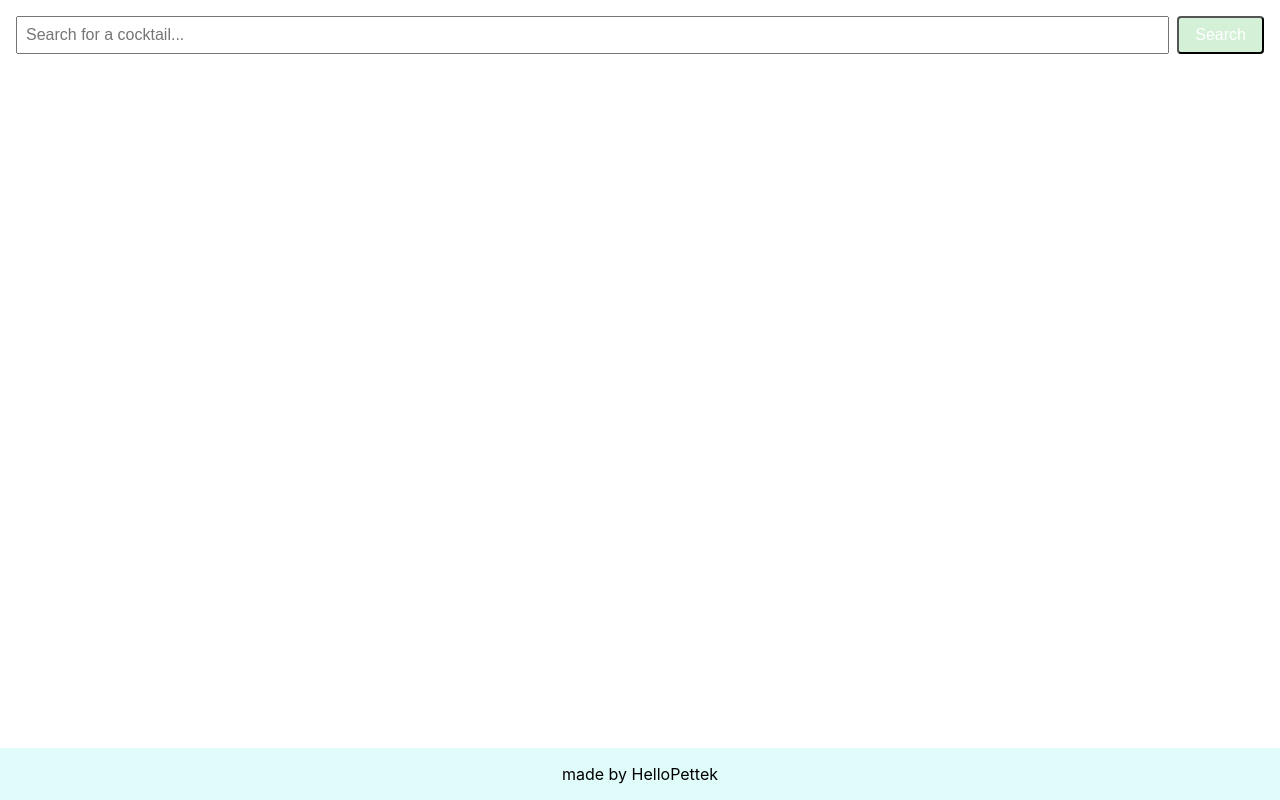
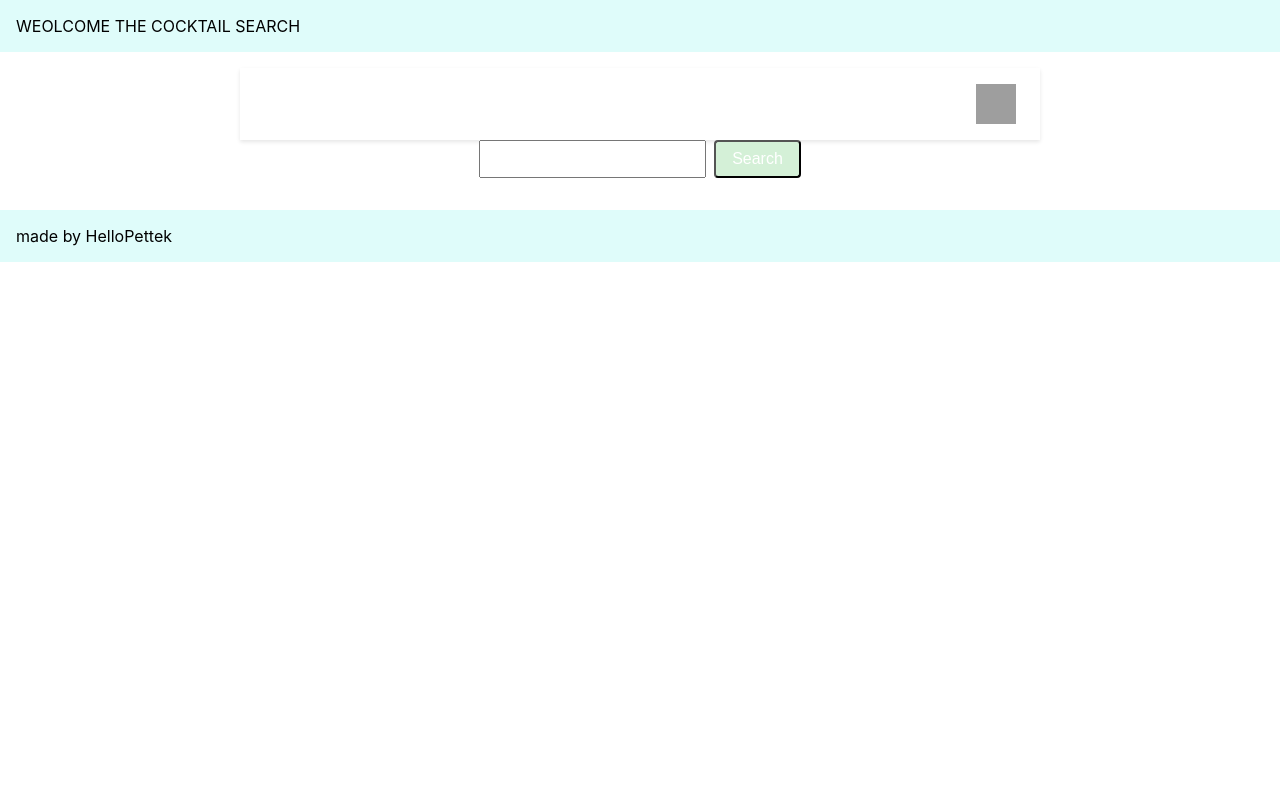
Before and after one commit to petekgithub/cocktailviewer, a Next.js app: page / in a window 1280 px wide. Built offline with nearby package versions, Linux system fonts and the light colour scheme; grey boxes are pictures that could not be loaded.

Commit message:
cocktail-searchPage-basket-update

```diff
--- a/src/components/CocktailCard/CocktailCard.module.scss
+++ b/src/components/CocktailCard/CocktailCard.module.scss
@@ -1,3 +1,4 @@
+// styles/CocktailCard.module.scss
 .card {
   border: 1px solid #ccc;
   border-radius: 8px;
--- a/src/components/CocktailCard/CocktailCard.tsx
+++ b/src/components/CocktailCard/CocktailCard.tsx
@@ -1,3 +1,4 @@
+// components/CocktailCard.tsx
 import Image from "next/image";
 import styles from "./CocktailCard.module.scss";
 import { Cocktail } from "@/interfaces/interfaces";
--- a/src/components/Layout/Layout.tsx
+++ b/src/components/Layout/Layout.tsx
@@ -1,28 +1,25 @@
+// components/Layout/Layout.tsx
+import { ReactNode } from "react";
 import Head from "next/head";
-import { ReactNode } from "react";
 import styles from "./Layout.module.scss";
-import NavBar from "../NavBar/NavBar";
 
 interface LayoutProps {
+  title: string;
   children: ReactNode;
-  title?: string;
 }
 
-const Layout = ({ children, title = "CocktailViewer" }: LayoutProps) => {
+const Layout = ({ title, children }: LayoutProps) => {
   return (
-    <div className={styles.layout}>
+    <>
       <Head>
         <title>{title}</title>
-        <meta
-          name="description"
-          content="The CocktailViewer app using the CocktailDB API with NextJS and Sass"
-        />
-        <meta name="viewport" content="width=device-width, initial-scale=1" />
-        <link rel="icon" href="/favicon.ico" />
       </Head>
-      <main className={styles.main}>{children}</main>
-      <footer className={styles.footer}>made by HelloPettek</footer>
-    </div>
+      <div className={styles.container}>
+        <header className={styles.header}>WEOLCOME THE COCKTAIL SEARCH</header>
+        <main className={styles.main}>{children}</main>
+        <footer className={styles.footer}>made by HelloPettek</footer>
+      </div>
+    </>
   );
 };
 
--- /dev/null
+++ b/src/components/NavBar/NavBar.module.scss
@@ -0,0 +1,37 @@
+// components/NavBar.module.scss
+.navbar {
+  display: flex;
+  justify-content: space-between;
+  align-items: center;
+  padding: 1rem;
+  background-color: #fff;
+  box-shadow: 0 2px 4px rgba(0, 0, 0, 0.1);
+  width: 100%;
+  max-width: 800px;
+  margin: 0 auto;
+}
+
+.spacer {
+  flex: 1;
+}
+
+.cartButton {
+  position: relative;
+  display: flex;
+  align-items: center;
+}
+
+.cartIcon {
+  margin-right: 0.5rem;
+}
+
+.basketCount {
+  position: absolute;
+  top: -10px;
+  right: -10px;
+  background-color: red;
+  color: white;
+  border-radius: 50%;
+  padding: 0.25rem 0.5rem;
+  font-size: 0.8rem;
+}
--- a/src/components/NavBar/NavBar.tsx
+++ b/src/components/NavBar/NavBar.tsx
@@ -1,39 +1,29 @@
-// components/NavBar/NavBar.tsx
+// components/NavBar.tsx
 import Image from "next/image";
 import Link from "next/link";
-import { useState, useEffect } from "react";
+import styles from "./NavBar.module.scss";
 
-export default function NavBar() {
-  const [basketCount, setBasketCount] = useState<number>(0);
+interface NavBarProps {
+  basketCount: number;
+}
 
-  useEffect(() => {
-    const savedBasket = localStorage.getItem("basket");
-    if (savedBasket) {
-      setBasketCount(JSON.parse(savedBasket).length);
-    }
-  }, []);
-
+export default function NavBar({ basketCount }: NavBarProps) {
   return (
-    <nav className="py-5 px-12 flex justify-between">
-      <Link href="/">
-        <p className="bg-white text-3xl font-bold underline underline-offset-4 decoration-wavy decoration-2 decoration-emerald-500">
-          fresh
-        </p>
-      </Link>
+    <nav className={styles.navbar}>
+      <div className={styles.spacer} /> {/* Empty div for spacing */}
       <Link href="/saved-cocktails">
-        <button className="relative">
+        <div className={styles.cartButton}>
           <Image
             src="/cart.svg"
             width={40}
             height={40}
             alt="shopping cart icon"
+            className={styles.cartIcon}
           />
           {basketCount > 0 && (
-            <div className="rounded-full flex justify-center items-center bg-emerald-500 text-xs text-white absolute w-6 h-5 bottom-6 -right-1">
-              {basketCount}
-            </div>
+            <div className={styles.basketCount}>{basketCount}</div>
           )}
-        </button>
+        </div>
       </Link>
     </nav>
   );
--- a/src/components/SearchBar/SearchBar.tsx
+++ b/src/components/SearchBar/SearchBar.tsx
@@ -1,25 +1,30 @@
+// components/SearchBar/SearchBar.tsx
 import { useState } from "react";
 import styles from "./SearchBar.module.scss";
-import { SearchBarProps } from "@/interfaces/interfaces";
+
+interface SearchBarProps {
+  onSearch: (cocktailName: string) => void;
+}
 
 const SearchBar = ({ onSearch }: SearchBarProps) => {
-  const [input, setInput] = useState("");
+  const [searchTerm, setSearchTerm] = useState("");
 
-  const handleSubmit = (e: React.FormEvent<HTMLFormElement>) => {
-    e.preventDefault();
-    onSearch(input);
+  const handleSearch = () => {
+    onSearch(searchTerm);
   };
 
   return (
-    <form className={styles.searchBar} onSubmit={handleSubmit}>
+    <div className={styles.searchBar}>
       <input
         type="text"
-        value={input}
-        onChange={(e) => setInput(e.target.value)}
-        placeholder="Search for a cocktail..."
+        value={searchTerm}
+        onChange={(e) => setSearchTerm(e.target.value)}
+        className={styles.input}
       />
-      <button type="submit">Search</button>
-    </form>
+      <button onClick={handleSearch} className={styles.button}>
+        Search
+      </button>
+    </div>
   );
 };
 
--- a/src/pages/index.module.scss
+++ b/src/pages/index.module.scss
@@ -1,55 +1,44 @@
-.gridContainer {
-  display: grid;
-  grid-template-columns: repeat(3, 1fr); /* 3 sütunlu grid */
-  gap: 16px; /* Kartlar arasındaki boşluk */
-  justify-items: center; /* Kartları merkezle */
-  padding: 16px; /* Grid konteynerinin iç boşluğu */
-  width: 100%; /* Kapsayıcı genişliği */
-  max-width: 1200px; /* Maksimum genişlik */
-  margin: 0 auto; /* Ortalamak için */
-}
-.card {
-  background-color: #fff;
+// styles/index.module.scss
+
+.container {
   display: flex;
   flex-direction: column;
-  position: relative;
-  right: 0;
-  top: 0;
+  align-items: center;
+}
+
+.searchBar {
+  display: flex;
+  margin-bottom: 1rem;
   width: 100%;
-  max-width: 20rem;
-  padding: 1rem;
-  box-shadow: 0 5px 15px rgba(0, 0, 0, 0.15);
-  border-radius: 8px;
-  border: 1px solid #ccc;
-  text-align: center;
-  margin-bottom: 16px;
+  max-width: 600px; /* Adjust as needed */
 
-  .image {
-    border-radius: 8px;
-  }
-
-  h3 {
-    margin-top: 16px;
-    font-size: 1.5rem;
-  }
-
-  p {
-    margin-top: 8px;
+  input {
+    flex: 1;
+    padding: 0.5rem;
     font-size: 1rem;
   }
 
   button {
     padding: 8px 16px;
     font-size: 1rem;
-    margin-top: 12px;
-    background-color: #b4ecba;
+    margin-left: 0.5rem;
+    background-color: #d4f0d7;
     color: #fff;
     border-radius: 4px;
     transition: all 0.3s ease-in-out;
     cursor: pointer;
 
     &:hover {
-      background-color: #a7e0ba;
+      background-color: #a9f1c1;
     }
   }
 }
+
+.gridContainer {
+  display: flex;
+  flex-wrap: wrap;
+  justify-content: center;
+  gap: 1rem;
+  width: 100%;
+  max-width: 1200px; /* Adjust as needed */
+}
--- a/src/pages/index.tsx
+++ b/src/pages/index.tsx
@@ -1,12 +1,15 @@
+// pages/index.tsx
 import { useState } from "react";
 import Layout from "@/components/Layout/Layout";
 import SearchBar from "@/components/SearchBar/SearchBar";
 import CocktailCard from "@/components/CocktailCard/CocktailCard";
 import { Cocktail, CocktailData } from "@/interfaces/interfaces";
 import styles from "./index.module.scss";
+import NavBar from "@/components/NavBar/NavBar";
 
 const HomePage = () => {
   const [cocktails, setCocktails] = useState<Cocktail[]>([]);
+  const [basket, setBasket] = useState<Cocktail[]>([]);
 
   const handleSearch = async (cocktailName: string) => {
     try {
@@ -25,15 +28,13 @@ const HomePage = () => {
   };
 
   const handleAddToBasket = (cocktail: Cocktail) => {
-    const savedBasket = localStorage.getItem("basket");
-    const basket = savedBasket ? JSON.parse(savedBasket) : [];
-    basket.push(cocktail);
-    localStorage.setItem("basket", JSON.stringify(basket));
-    // Update basket count in NavBar (or a global state)
+    setBasket((prevBasket) => [...prevBasket, cocktail]);
   };
 
   return (
     <Layout title="Cocktail Viewer">
+      <NavBar basketCount={basket.length} />
+      <div className={styles.container}>
         <SearchBar onSearch={handleSearch} />
         <div className={styles.gridContainer}>
           {cocktails.map((cocktail) => (
@@ -44,6 +45,7 @@ const HomePage = () => {
             />
           ))}
         </div>
+      </div>
     </Layout>
   );
 };
```
Also changed, not shown: src/hooks/useBasket.ts (added, +31 -0 lines). Lines whose indentation alone changed are shown as unchanged.
